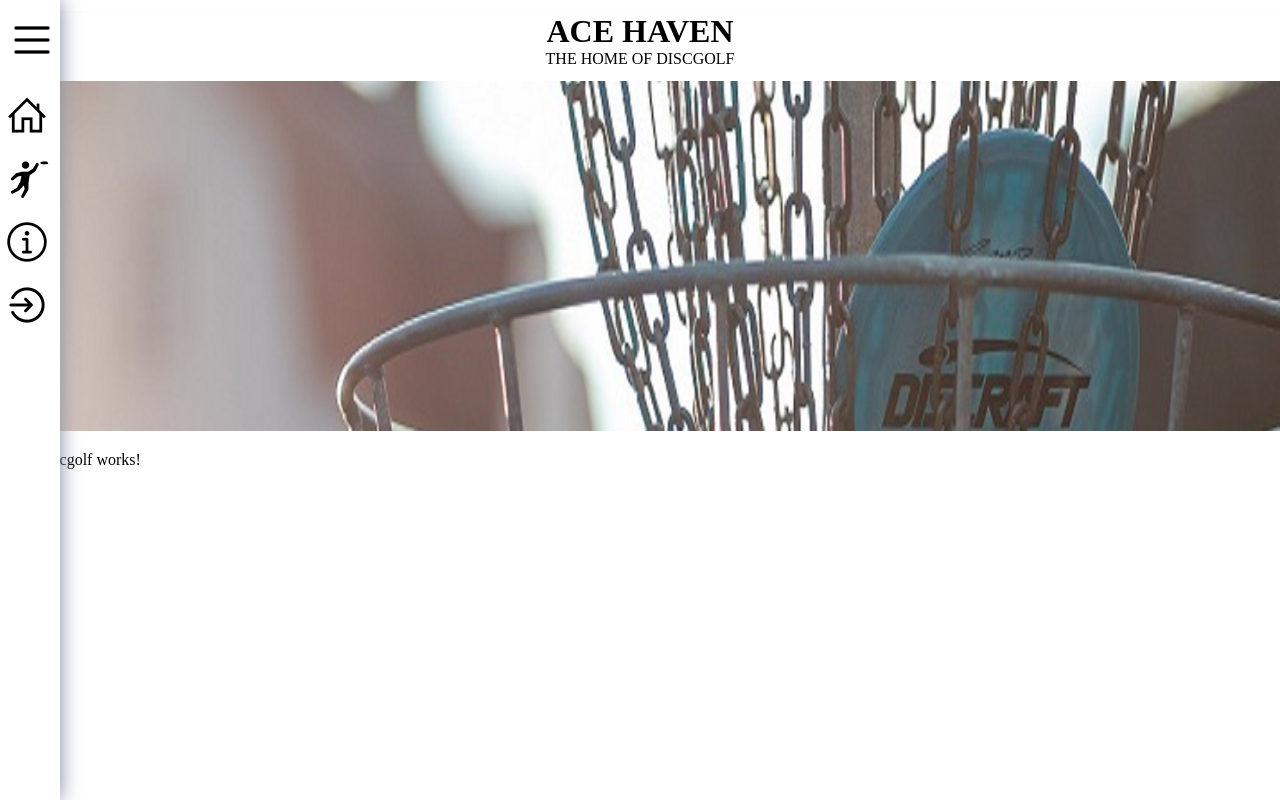
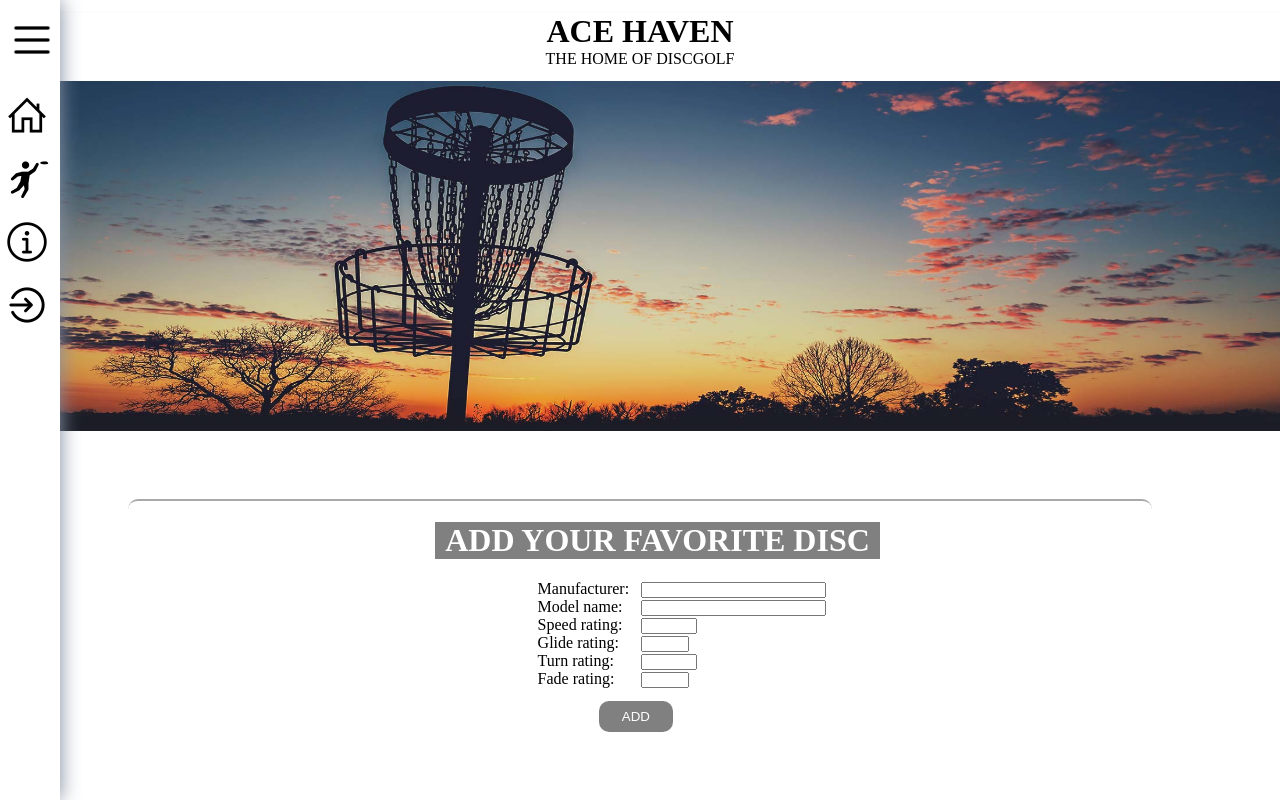
Before and after one commit to Loldorre/AceHaven.com, an Angular app: page /about in a window 1280 px wide. Shown: the top 800 px of the page. Built offline with nearby package versions, Linux system fonts and the light colour scheme.

Commit message:
Ace Haven 2: about disc golf changes

```diff
--- a/src/app/components/about-discgolf/about-discgolf.component.css
+++ b/src/app/components/about-discgolf/about-discgolf.component.css
@@ -0,0 +1,41 @@
+body{
+  width:80%;
+  margin: 5% 0 0 10%;
+  border-top: 2px solid darkgrey;
+  border-radius: 10px;
+}
+h1{
+  text-align: center;
+  color: white;
+  background-color: grey;
+  width: fit-content;
+  margin-left: 30%;
+  padding: 0 10px 0 10px;
+}
+form{
+  margin-left: 40%;
+}
+
+.lbl{
+  float: left;
+}
+
+.inp {
+  float: right;
+  margin-right: 53%;
+}
+
+.inp input{
+  height :10px;
+}
+
+input[type="submit"]{
+  border: 2px solid grey;
+  background-color: grey;
+  color: white;
+  border-radius: 10px;
+  margin-top: 2%;
+  margin-left: 10%;
+  width: 12%;
+  padding: 6px;
+}
--- a/src/app/components/about-discgolf/about-discgolf.component.html
+++ b/src/app/components/about-discgolf/about-discgolf.component.html
@@ -1 +1,26 @@
-<p>about-discgolf works!</p>
+<body>
+<h1>ADD YOUR FAVORITE DISC</h1>
+
+<form>
+  <div class="lbl">
+  <label for="manufacturer">Manufacturer:</label><br>
+  <label for="dname">Model name:</label><br>
+  <label for="speed">Speed rating:</label><br>
+  <label for="glide">Glide rating:</label><br>
+  <label for="turn">Turn rating:</label><br>
+  <label for="fade">Fade rating:</label>
+  </div>
+
+  <div class="inp">
+  <input type="text" id="manufacturer" name="manufacuturer"><br>
+  <input type="text" id="dname" name="discname"><br>
+  <input type="number" min=1 max=14 id="speed" name="speed"><br>
+  <input type="number" min=1 max=7 id="glide" name="glide"><br>
+  <input type="number" min=-5 max=1 id="turn" name="turn"><br>
+  <input type="number" min=0 max=5 id="fade" name="fade"><br>
+  </div>
+
+  <input type="submit" value="ADD">
+
+</form>
+</body>
--- a/src/app/components/header/header.component.html
+++ b/src/app/components/header/header.component.html
@@ -4,4 +4,4 @@
       <p>THE HOME OF DISCGOLF</p>
     </div>
 </header>
-<img src="./assets/Discgolf-2.jpg" alt="headimg">
+<img src="./assets/dischead.jpg" alt="headimg">
```
Also changed, not shown: src/assets/dischead.jpg (added).
